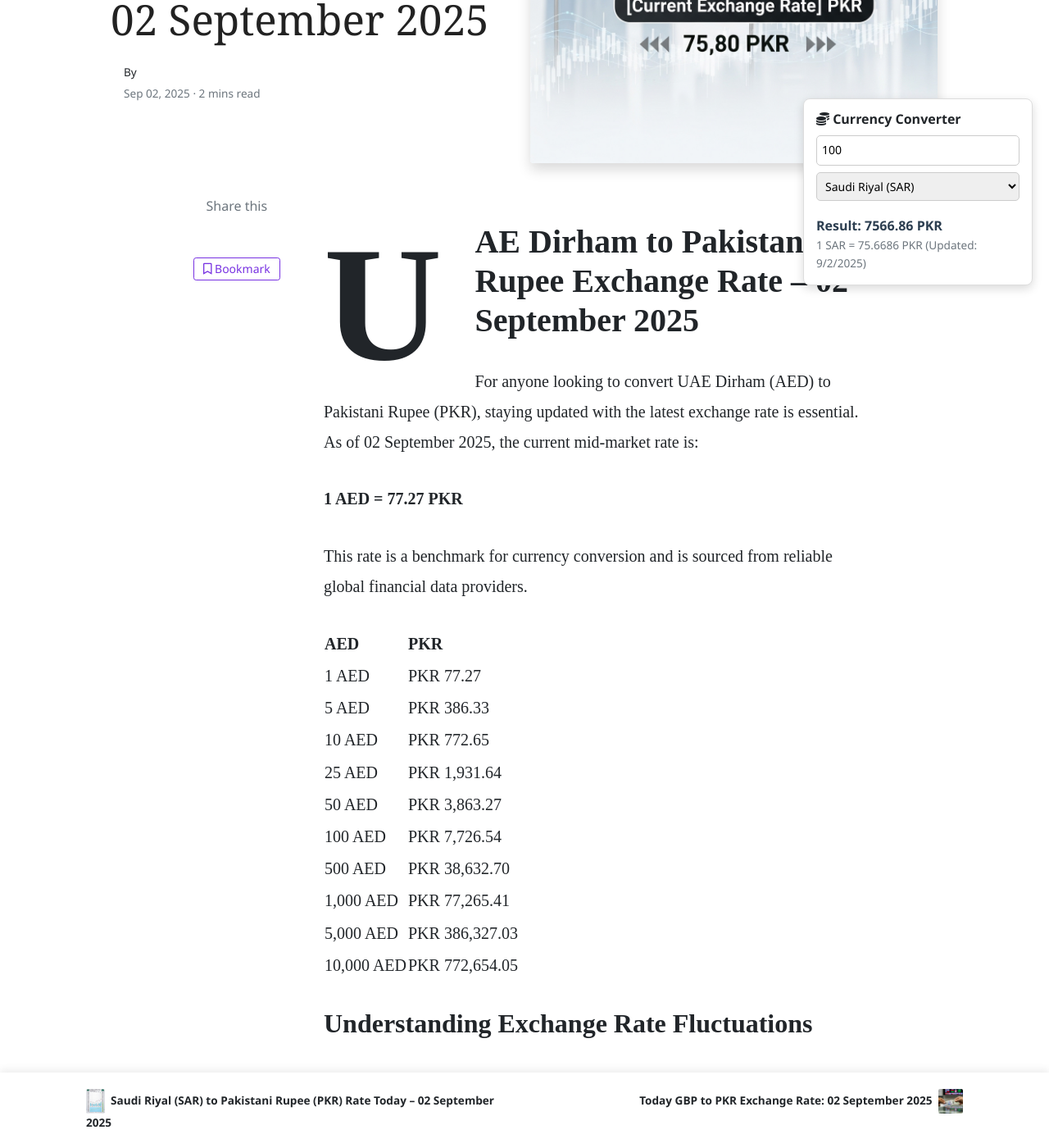
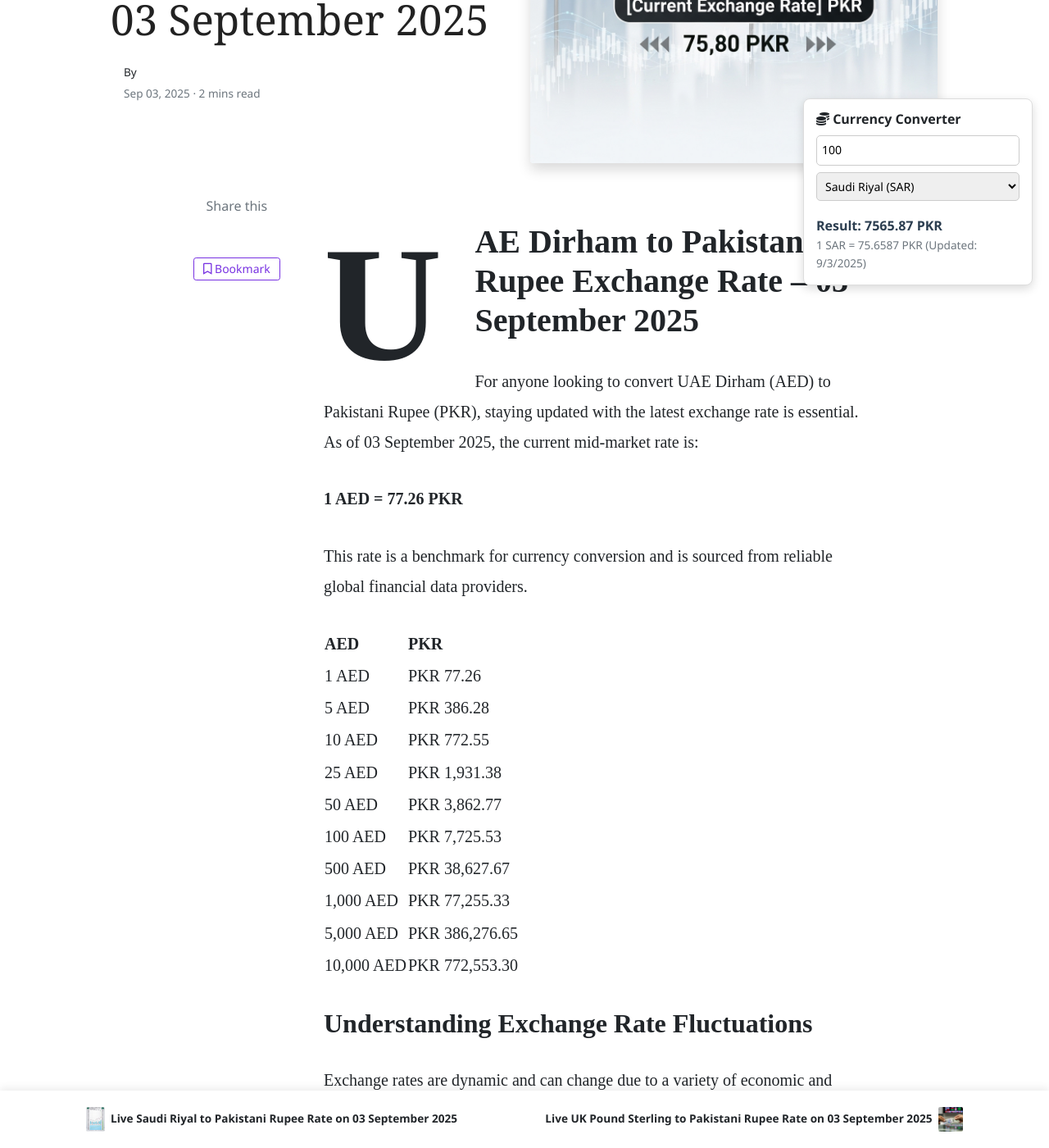
Before and after one commit to mlcom/mlcom.github.io, a Jekyll site: the page built from _posts/2025-09-03-today-uae-dirham-to-pkr-exchange-rate-september-2025-prices-updated-aed-to-pkr.md, in a window 1280 px wide and 1400 px high, scrolled down 422 px. Shown: the whole window at 82% size. Built offline with Jekyll 4.4.1, drawn with Linux system fonts in a browser that asks for light colours; nearby versions of some CDN libraries; comment, search, counter and statistics services are not loaded; some of the changed text lies outside the part shown.

Commit message:
Automated: Update currency rates and generate daily posts

```diff
--- a/_posts/2025-09-02-today-saudi-riyal-to-pkr-exchange-rate-september-2025-prices-updated-sar-to-pkr.md
+++ b/_posts/2025-09-03-today-saudi-riyal-to-pkr-exchange-rate-september-2025-prices-updated-sar-to-pkr.md
@@ -1,32 +1,32 @@
 ---
 layout: post
-title:  'Saudi Riyal (SAR) to Pakistani Rupee (PKR) Rate Today – 02 September 2025'
+title:  'Live Saudi Riyal to Pakistani Rupee Rate on 03 September 2025'
 author: jane
 categories: [ sar-to-pkr ]
 image: assets/images/sar-to-pkr-rate-today.jpg
 tags: ['SAR to PKR', 'Saudi Riyal to Pakistani Rupee', 'today riyal rate in pakistan', 'saudi riyal rate', 'open market riyal rate']
 ---
 
-# Saudi Riyal to Pakistani Rupee Exchange Rate – 02 September 2025
+# Saudi Riyal to Pakistani Rupee Exchange Rate – 03 September 2025
 
-For anyone looking to convert Saudi Riyal (SAR) to Pakistani Rupee (PKR), staying updated with the latest exchange rate is essential. As of 02 September 2025, the current mid-market rate is:
+For anyone looking to convert Saudi Riyal (SAR) to Pakistani Rupee (PKR), staying updated with the latest exchange rate is essential. As of 03 September 2025, the current mid-market rate is:
 
-**1 SAR = 75.67 PKR**
+**1 SAR = 75.66 PKR**
 
 This rate is a benchmark for currency conversion and is sourced from reliable global financial data providers.
 
 | SAR | PKR |
 | --- | --- |
-| 1 SAR | PKR 75.67 |
-| 5 SAR | PKR 378.34 |
-| 10 SAR | PKR 756.69 |
-| 25 SAR | PKR 1,891.71 |
-| 50 SAR | PKR 3,783.43 |
-| 100 SAR | PKR 7,566.86 |
-| 500 SAR | PKR 37,834.29 |
-| 1,000 SAR | PKR 75,668.59 |
-| 5,000 SAR | PKR 378,342.93 |
-| 10,000 SAR | PKR 756,685.87 |
+| 1 SAR | PKR 75.66 |
+| 5 SAR | PKR 378.29 |
+| 10 SAR | PKR 756.59 |
+| 25 SAR | PKR 1,891.47 |
+| 50 SAR | PKR 3,782.94 |
+| 100 SAR | PKR 7,565.87 |
+| 500 SAR | PKR 37,829.36 |
+| 1,000 SAR | PKR 75,658.72 |
+| 5,000 SAR | PKR 378,293.60 |
+| 10,000 SAR | PKR 756,587.20 |
 
 
 ## Understanding Exchange Rate Fluctuations
--- a/_posts/2025-09-02-today-uae-dirham-to-pkr-exchange-rate-september-2025-prices-updated-aed-to-pkr.md
+++ b/_posts/2025-09-03-today-uae-dirham-to-pkr-exchange-rate-september-2025-prices-updated-aed-to-pkr.md
@@ -1,32 +1,32 @@
 ---
 layout: post
-title:  'UAE Dirham (AED) to Pakistani Rupee (PKR) Rate Today – 02 September 2025'
+title:  'UAE Dirham (AED) to Pakistani Rupee (PKR) Rate Today – 03 September 2025'
 author: jane
 categories: [ aed-to-pkr ]
 image: assets/images/aed-to-pkr-rate-today.jpg
 tags: ['AED to PKR', 'UAE Dirham to Pakistani Rupee', 'dubai dirham to pkr', 'dirham rate in pakistan today', 'uae exchange rate pakistan']
 ---
 
-# UAE Dirham to Pakistani Rupee Exchange Rate – 02 September 2025
+# UAE Dirham to Pakistani Rupee Exchange Rate – 03 September 2025
 
-For anyone looking to convert UAE Dirham (AED) to Pakistani Rupee (PKR), staying updated with the latest exchange rate is essential. As of 02 September 2025, the current mid-market rate is:
+For anyone looking to convert UAE Dirham (AED) to Pakistani Rupee (PKR), staying updated with the latest exchange rate is essential. As of 03 September 2025, the current mid-market rate is:
 
-**1 AED = 77.27 PKR**
+**1 AED = 77.26 PKR**
 
 This rate is a benchmark for currency conversion and is sourced from reliable global financial data providers.
 
 | AED | PKR |
 | --- | --- |
-| 1 AED | PKR 77.27 |
-| 5 AED | PKR 386.33 |
-| 10 AED | PKR 772.65 |
-| 25 AED | PKR 1,931.64 |
-| 50 AED | PKR 3,863.27 |
-| 100 AED | PKR 7,726.54 |
-| 500 AED | PKR 38,632.70 |
-| 1,000 AED | PKR 77,265.41 |
-| 5,000 AED | PKR 386,327.03 |
-| 10,000 AED | PKR 772,654.05 |
+| 1 AED | PKR 77.26 |
+| 5 AED | PKR 386.28 |
+| 10 AED | PKR 772.55 |
+| 25 AED | PKR 1,931.38 |
+| 50 AED | PKR 3,862.77 |
+| 100 AED | PKR 7,725.53 |
+| 500 AED | PKR 38,627.67 |
+| 1,000 AED | PKR 77,255.33 |
+| 5,000 AED | PKR 386,276.65 |
+| 10,000 AED | PKR 772,553.30 |
 
 
 ## Understanding Exchange Rate Fluctuations
@@ -45,7 +45,7 @@ The UAE pegged the Dirham to the US Dollar to ensure economic stability. This pe
 
 ### How much is 500 AED in Pakistani Rupees today?
 
-As per today's mid-market rates, 500 UAE Dirhams would convert to **77,265.41** Pakistani Rupees. Remember to check with your money transfer operator for their final rate.
+As per today's mid-market rates, 500 UAE Dirhams would convert to **77,255.33** Pakistani Rupees. Remember to check with your money transfer operator for their final rate.
 
 
 
--- a/_posts/2025-09-02-today-uk-pound-sterling-to-pkr-exchange-rate-september-2025-prices-updated-gbp-to-pkr.md
+++ b/_posts/2025-09-03-today-uk-pound-sterling-to-pkr-exchange-rate-september-2025-prices-updated-gbp-to-pkr.md
@@ -1,32 +1,32 @@
 ---
 layout: post
-title:  'Today GBP to PKR Exchange Rate: 02 September 2025'
+title:  'Live UK Pound Sterling to Pakistani Rupee Rate on 03 September 2025'
 author: john
 categories: [ gbp-to-pkr ]
 image: assets/images/usd-to-pkr-rate-today.jpg
 tags: ['GBP to PKR', 'UK Pound to Pakistani Rupee', 'pound rate in pakistan', 'great britain pound to pkr', 'uk to pakistan money transfer']
 ---
 
-# UK Pound Sterling to Pakistani Rupee Exchange Rate – 02 September 2025
+# UK Pound Sterling to Pakistani Rupee Exchange Rate – 03 September 2025
 
-For anyone looking to convert UK Pound Sterling (GBP) to Pakistani Rupee (PKR), staying updated with the latest exchange rate is essential. As of 02 September 2025, the current mid-market rate is:
+For anyone looking to convert UK Pound Sterling (GBP) to Pakistani Rupee (PKR), staying updated with the latest exchange rate is essential. As of 03 September 2025, the current mid-market rate is:
 
-**1 GBP = 384.23 PKR**
+**1 GBP = 380.07 PKR**
 
 This rate is a benchmark for currency conversion and is sourced from reliable global financial data providers.
 
 | GBP | PKR |
 | --- | --- |
-| 1 GBP | PKR 384.23 |
-| 5 GBP | PKR 1,921.17 |
-| 10 GBP | PKR 3,842.35 |
-| 25 GBP | PKR 9,605.86 |
-| 50 GBP | PKR 19,211.73 |
-| 100 GBP | PKR 38,423.45 |
-| 500 GBP | PKR 192,117.26 |
-| 1,000 GBP | PKR 384,234.53 |
-| 5,000 GBP | PKR 1,921,172.65 |
-| 10,000 GBP | PKR 3,842,345.29 |
+| 1 GBP | PKR 380.07 |
+| 5 GBP | PKR 1,900.34 |
+| 10 GBP | PKR 3,800.67 |
+| 25 GBP | PKR 9,501.68 |
+| 50 GBP | PKR 19,003.36 |
+| 100 GBP | PKR 38,006.72 |
+| 500 GBP | PKR 190,033.62 |
+| 1,000 GBP | PKR 380,067.25 |
+| 5,000 GBP | PKR 1,900,336.24 |
+| 10,000 GBP | PKR 3,800,672.47 |
 
 
 ## Understanding Exchange Rate Fluctuations
```
Also changed, not shown: other parts of _posts/2025-09-03-today-saudi-riyal-to-pkr-exchange-rate-september-2025-prices-updated-sar-to-pkr.md (+1 -1 lines), other parts of _posts/2025-09-03-today-uk-pound-sterling-to-pkr-exchange-rate-september-2025-prices-updated-gbp-to-pkr.md (+1 -1 lines), _data/rates.yml (+141 -141 lines), _posts/2025-09-03-today-us-dollar-to-pkr-exchange-rate-september-2025-prices-updated-usd-to-pkr.md (renamed from _posts/2025-09-02-today-us-dollar-to-pkr-exchange-rate-september-2025-prices-updated-usd-to-pkr.md, +15 -15 lines).
